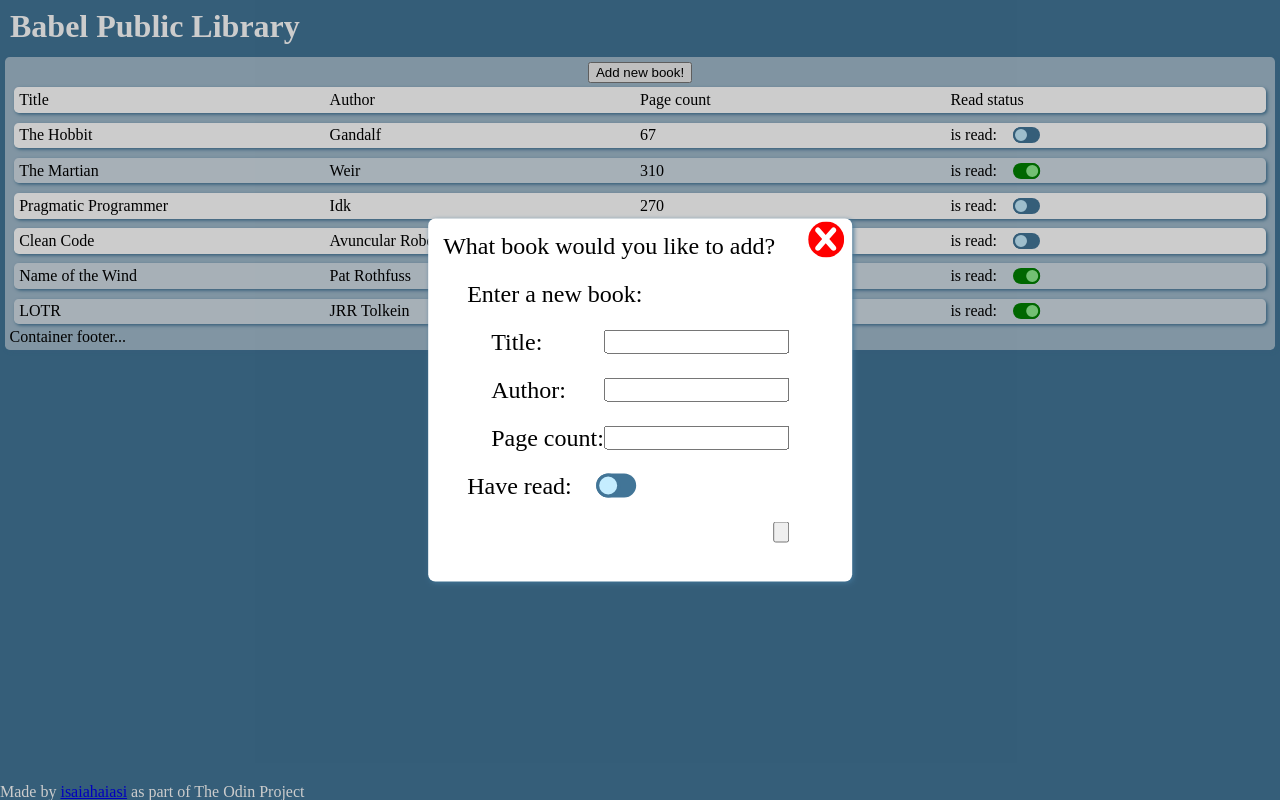
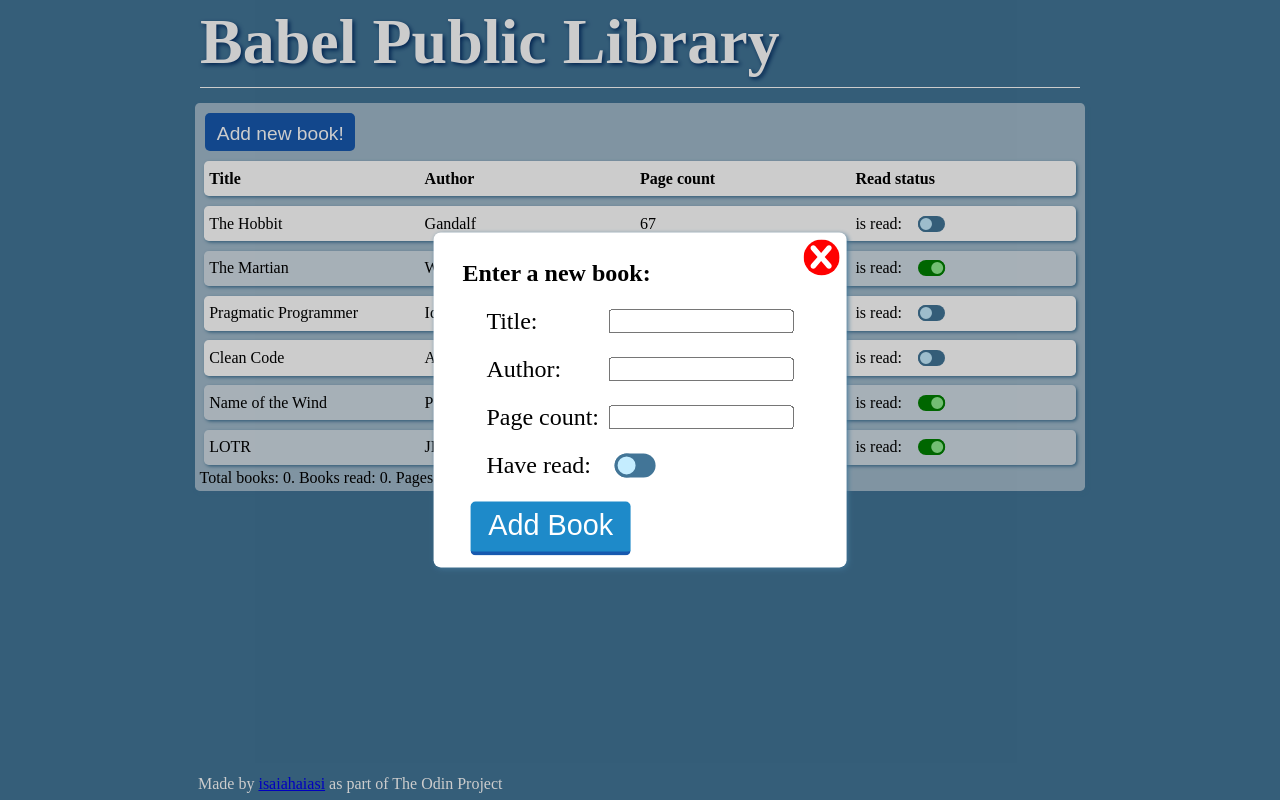
Before and after one commit to isaiahaiasi/odin-library, a plain HTML site: page index.html in a window 1280 px wide. Both pictures are taken after a click on the button "Add new book!". Drawn offline with Linux system fonts and the light colour scheme.

Commit message:
Finalize styling (said optimistically)

```diff
--- a/index.html
+++ b/index.html
@@ -13,7 +13,7 @@
       <h1>Babel Public Library</h1>
     </header>
     <main class='card semi-transparent'>
-      <div class='container-heading center-children'>
+      <div class='container-heading'>
         <button class='add-book-btn'>Add new book!</div>
       </div>
       <div class='library'>
@@ -25,7 +25,7 @@
         </div>
       </div>
       <div class='container-foot'>
-        Container footer...
+        Total books: <i>0</i>. Books read: <i>0</i>. Pages read: <i>0</i>.
       </div>
     </main>
     <footer>
@@ -35,9 +35,8 @@
     <!-- MODAL ADD BOOK POP-UP -->
     <div id='modal-container-addbook' class='hidden'>
       <div class='card modal'>
-        <p>What book would you like to add?</p>
-        <form action="" method="get" class="form-example">
-          <p>Enter a new book:</p>
+        <form action="" method="get" class="form">
+          <h2>Enter a new book:</h2>
           <!-- THIS IS GENERATED IN JAVASCRIPT -->
         </form>
       </div>
--- a/library.js
+++ b/library.js
@@ -76,12 +76,17 @@ function initModalAddBook() {
   formItems.push(getFormItem('Author:','author','text',true));
   formItems.push(getFormItem('Page count:','pageCount','number',true));
 
-  const formItemSlider = getSlider('Have read:','isRead', false);
+  const formItemSlider = document.createElement('div');
+  formItemSlider.classList.add('form-item');
+  formItemSlider.appendChild(getSwitch('Have read:','isRead', false));
   formItems.push(formItemSlider);
 
   formItems.forEach(item => { modalForm.appendChild(item)});
 
-  const modalFormSubmitButton = getFormItem('','Add book!','button',false);
+  const modalFormSubmitButton = document.createElement('button');
+  modalFormSubmitButton.type = 'button';
+  modalFormSubmitButton.textContent += 'Add Book';
+
   modalFormSubmitButton.addEventListener('click', () => {
     const bookArgs = [];
     formItems.forEach(item => {
@@ -93,6 +98,7 @@ function initModalAddBook() {
       itemInputElm.value = '';
       itemInputElm.checked = false;
     });
+
     const book = new Book(...bookArgs);
     library.set(book.title, book);
     addBookToDom(book);
@@ -109,7 +115,7 @@ function getBookElm(book) {
   const bookAuthor = getBookPropertyElm(book, 'author');
   const bookPageCount = getBookPropertyElm(book, 'pageCount');
 
-  const bookIsRead = getSlider('is read:', 'isRead', book.isRead);
+  const bookIsRead = getSwitch('is read:', 'isRead', book.isRead);
   bookIsRead.addEventListener('change',() => {
     const status = bookIsRead.querySelector('input').checked;
     console.log(`checked status: ${status}`);
@@ -169,7 +175,7 @@ function getFormItem(label, name, type, isRequired) {
   const formInput = document.createElement('input');
   formInput.setAttribute('type', type);
   formInput.setAttribute('name', name);
-  formInput.setAttribute('id', `form-${name}`);
+  // formInput.setAttribute('id', `form-${name}`);
   formInput.required = isRequired;
 
   newFormItem.appendChild(formLabel);
@@ -178,7 +184,7 @@ function getFormItem(label, name, type, isRequired) {
   return newFormItem;
 }
 
-function getSlider(label, name, isChecked) {
+function getSwitch(label, name, isChecked) {
   const inputElm = document.createElement('label');
   inputElm.classList.add('switch');
 
@@ -196,6 +202,7 @@ function getSlider(label, name, isChecked) {
   const inputSpanElm = document.createElement('span');
   inputSpanElm.classList.add('switch-span');
   inputElm.appendChild(inputSpanElm);
+
   return inputElm;
 }
 
--- a/styles/style.css
+++ b/styles/style.css
@@ -6,6 +6,8 @@
   --col-base-dark: #427597;
   --col-darkest: #000;
   --col-light: #ffffff;
+  --col-btn-light: rgb(30, 138, 201);
+  --col-btn-mid: rgb(23, 89, 175);
 
   --card-scale: .3em;
 }
@@ -17,6 +19,8 @@ body {
   box-sizing:border-box;
   min-height:100%;
   max-height:fit-content;
+  max-width:900px;
+  margin:auto;
   background-color: var(--col-base-dark);
   color:var(--col-light);
   display:flex;
@@ -27,6 +31,18 @@ h1 {
   padding:10px;
   font-weight: 700;
   font-size: 2em;
+  text-shadow:2px 2px 4px  rgb(2, 44, 99);
+}
+
+h1::after {
+  display:block;
+  content:'';
+  margin-top:.2em;
+  border-bottom:1px solid white;
+}
+
+h2 {
+  font-weight:bold;
 }
 
 main.card {
@@ -46,10 +62,31 @@ main.card {
 footer {
   position: absolute;
   bottom:0;
+  padding:.5em;
 }
 
 form {
-  margin:1em;
+  margin:.5em;
+}
+
+button {
+  appearance:none;
+  display:block;
+  margin:.3em;
+  padding:.3em .6em;
+  border:none;
+  font-size:1.2em;
+  color:var(--col-light);
+  border-bottom: 4px solid var(--col-btn-mid);
+  border-radius: 5px;
+  background:var(--col-btn-light);
+}
+
+button:focus {
+  outline:none;
+  border:none;
+  border-top: 4px solid var(--col-btn-mid);
+  background:var(--col-btn-mid);
 }
 
 a:visited {
@@ -96,6 +133,16 @@ a:visited {
 
 .book-prop {
   margin-right:2em;
+  padding:.3em 0;
+}
+
+.book-prop.book-title {
+  font-weight:bold;
+}
+.book-prop.book-title::after {
+  content:"";
+  display:block;
+  border-top: solid 1px var(--col-base-dark);
 }
 
 /* * MODAL */
@@ -120,7 +167,9 @@ a:visited {
 
   box-sizing:border-box;/* default behavior makes width & padding conflict */
   width:fit-content;
-  padding: 15px;
+  max-width:95%;
+  padding: .7em;
+  padding-bottom:0;
   margin: 0;
 
   font-size: 150%;
@@ -134,6 +183,18 @@ a:visited {
   display: flex;
   justify-content: space-between;
   margin: 1em;
+}
+
+.form-item > label {
+  padding-right:.4em;
+}
+
+.book-prop.book-author::before {
+  font-style:italic;
+  content:'by ';
+}
+.book-prop.book-pageCount::after {
+  content:' pages';
 }
 
 .close-btn {
@@ -157,7 +218,8 @@ a:visited {
 
 .switch {
   position:relative;
-  display:inline-block;
+  display:flex;
+  align-items:center;
 }
 
 .switch input {
@@ -168,7 +230,6 @@ a:visited {
   padding-right: 1em;
 }
 .switch-span {
-  position:absolute;
   background:var(--col-base-dark);
   width:1.7em;
   height:1em;
@@ -197,15 +258,35 @@ input:checked + .switch-span {
   background: green;
 }
 
-@media (min-width:430px) {
+@media (min-width:35em) {
+  h1 {
+    font-size:4em;
+  }
   .book {
     display: grid;
     grid-template-columns: 1fr 1fr 1fr 1fr;
   }
   .card.library-header {
     display:grid;
+    font-weight: bold;
   }
   .close-btn {
-    top: -4px;
+    top: 0;
+  }
+
+  .book-prop.book-author::before {
+    content:'';
+  }
+
+  .book-prop.book-pageCount::after {
+    content:'';
+  }
+
+  .book-prop.book-title {
+    font-weight:normal;
+  }
+
+  .book-prop.book-title::after {
+    display:none;
   }
 }
```
